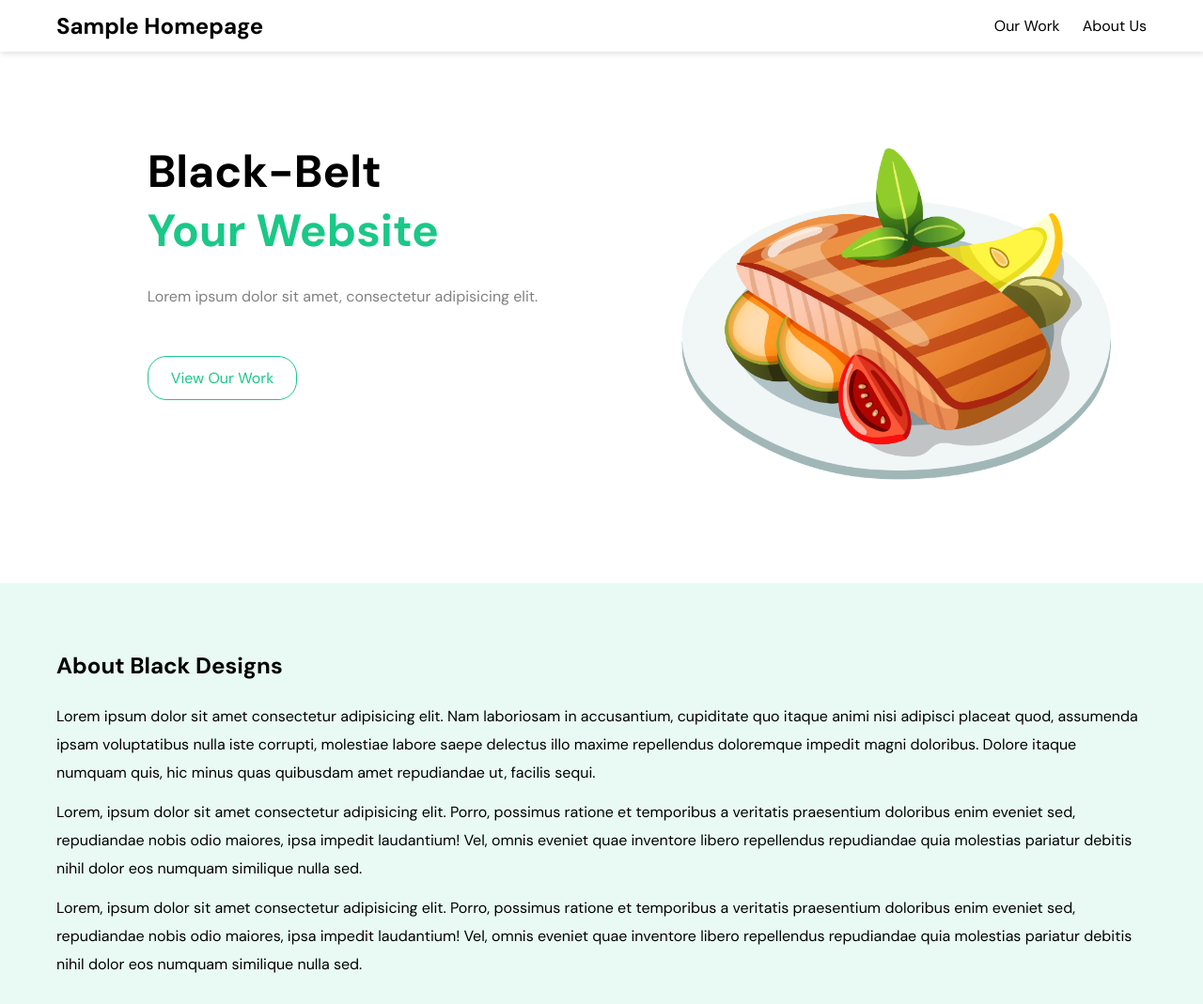
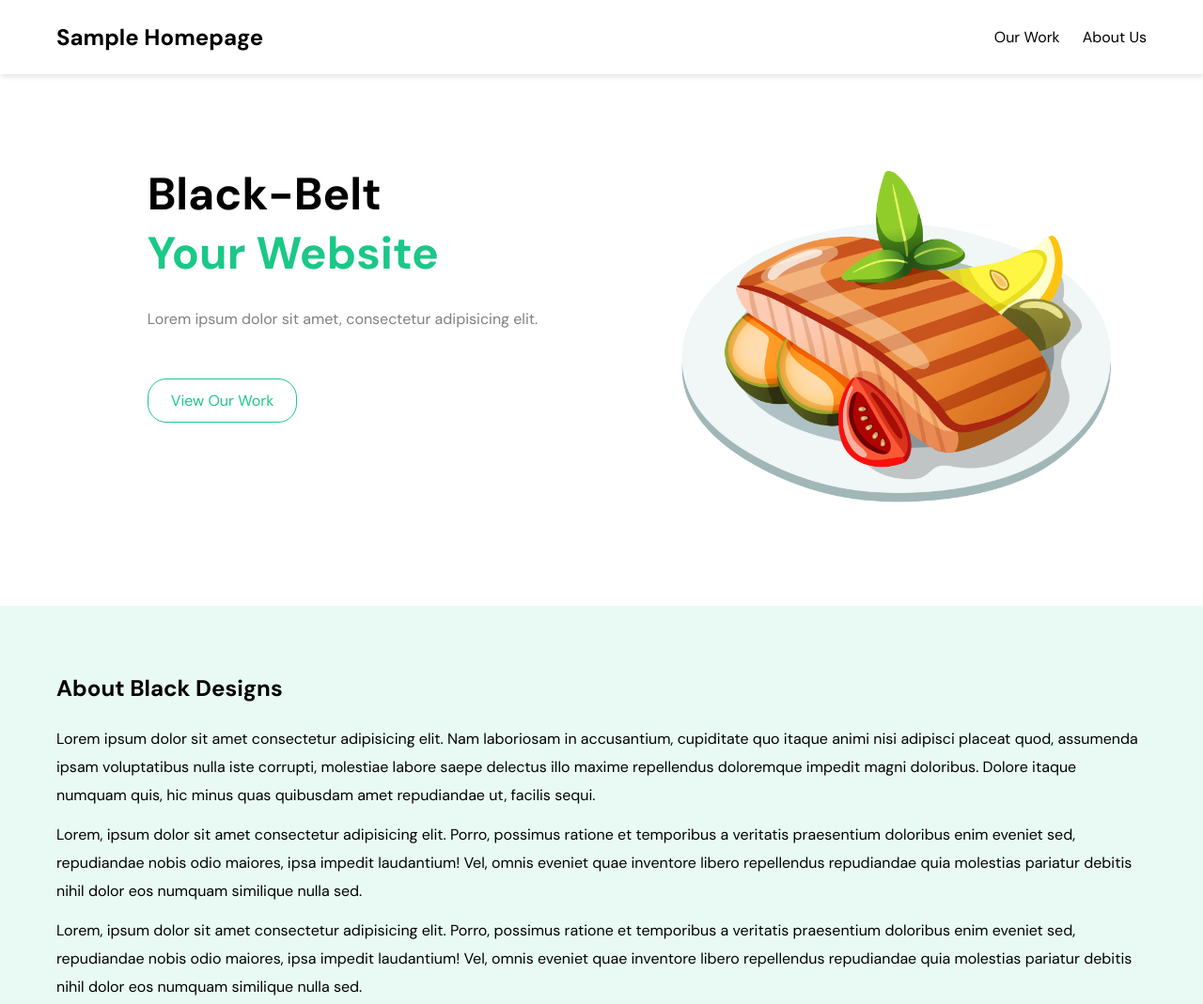
Before and after one commit to kidmagus/sasslibrary, a website: page homepage.html in a window 1280 px wide. Shown: the top 1069 px of the page at 94% size. Drawn offline with Linux system fonts and the light colour scheme.

Commit message:
Update homepage.html

```diff
--- a/homepage.html
+++ b/homepage.html
@@ -8,7 +8,7 @@
   </head>
   <body>
     <!-- navbar -->
-    <nav class="navbar">
+    <nav class="navbar p-2">
       <div class="container">
         <h1 class="site-title">Sample Homepage</h1>
         <ul class="display-f">
```
